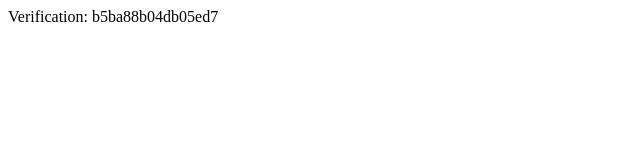
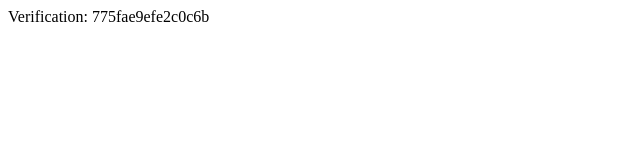
Before and after one commit to TimurIlyasov/yandex_job, a plain HTML site: page yandex_775fae9efe2c0c6b.html in a window 1280 px wide. Shown: the full height of the page, 0-640 px from the left. Drawn offline with Linux system fonts and the light colour scheme.

Commit message:
настройка Вебмастер

```diff
--- a/yandex_b5ba88b04db05ed7.html
+++ b/yandex_775fae9efe2c0c6b.html
@@ -2,5 +2,5 @@
     <head>
         <meta http-equiv="Content-Type" content="text/html; charset=UTF-8">
     </head>
-    <body>Verification: b5ba88b04db05ed7</body>
+    <body>Verification: 775fae9efe2c0c6b</body>
 </html>
```
